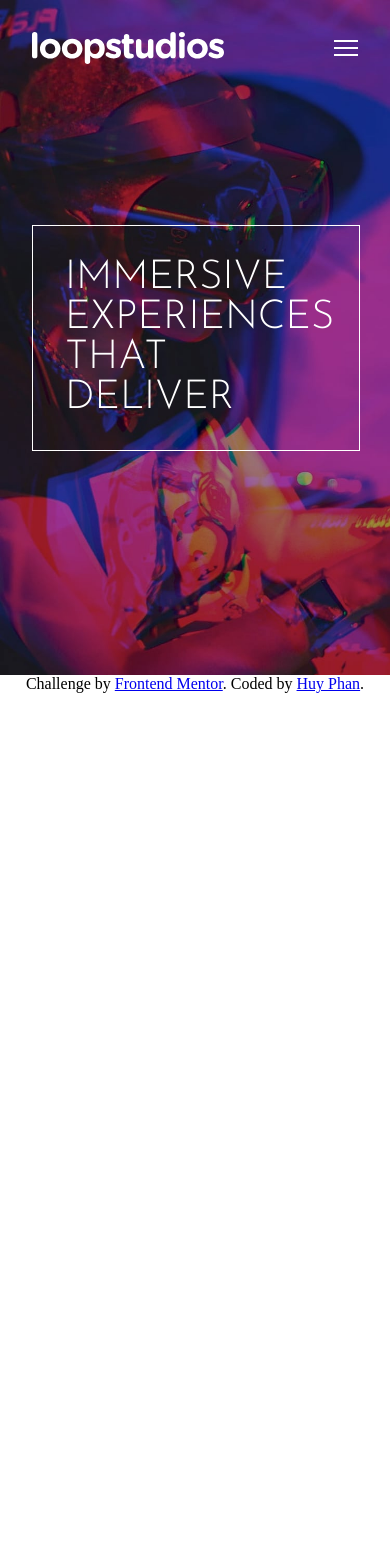
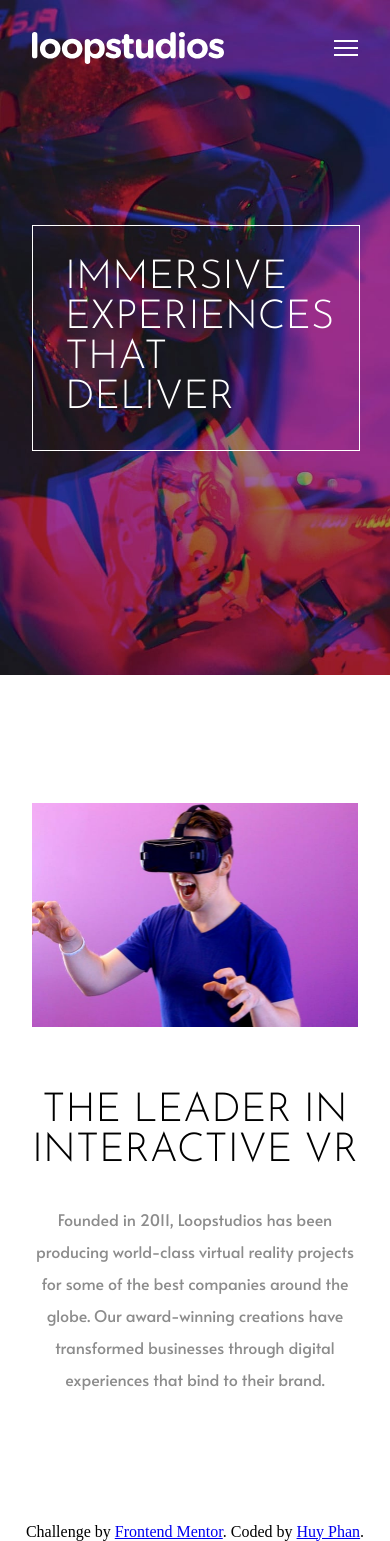
Before and after one commit to huyphan2210/loopstudios-landing-page, a React (Vite) app: page / in a window 390 px wide. Before the commit the page ends 844 px from the top, so only its background shows below. Built offline with nearby package versions, Linux system fonts and the light colour scheme.

Commit message:
Intro section

```diff
--- a/src/components/Main/Main.css
+++ b/src/components/Main/Main.css
@@ -25,7 +25,47 @@
             margin-block: 0;
             font-weight: 100;
         }
+#content {
+    padding: 10vw;
+}
+    #intro {
+        position: relative;
+    }
+        #intro img:nth-child(1) {
+            width: 60%;
+        }
+        #intro img:nth-child(2) {
+            display: none;
+            width: 100%;
+        }
+        #intro hgroup {
+            background-color: white;
+            position: absolute;
+            right: 0;
+            bottom: 0;
+            width: 45%;
+            padding: 5vw 0 0 5vw;
+        }
+            #intro hgroup h1 {
+                margin-block-start: 0;
+                margin-block-end: 2rem;
+                font-size: 4rem;
+                text-transform: uppercase;
+                font-family: 'Josefin Sans', sans-serif;
+                font-weight: 100;
+            }
+            #intro hgroup p {
+                margin-block-end: 0;
+                font-family: Alata, sans-serif;
+                line-height: 2rem;
+                color: var(--dark-gray);
+            }
 
+@media screen and (min-aspect-ratio: 1) and (max-width: 1024px){
+    #intro hgroup h1 {
+        font-size: 2.5rem;
+    }
+}
 @media screen and (max-aspect-ratio: 1) {
     #hero {
         background-image: url(../../assets//images/mobile/image-hero.jpg);
@@ -39,4 +79,25 @@
         #hero hgroup h1 {
             font-size: 2.5rem;
         }
+    #content {
+        padding: 8rem 2rem;
+    }
+
+        #intro img:nth-child(1) {
+            display: none;
+            width: 60%;
+        }
+        #intro img:nth-child(2) {
+            display: block;
+        }
+        #intro hgroup {
+            margin-block-start: 4rem;
+            position: static;
+            padding: 0;
+            width: 100%;
+            text-align: center;
+        }
+        #intro hgroup h1 {
+            font-size: 2.5rem;
+        }
 }
--- a/src/components/Main/MainContent.tsx
+++ b/src/components/Main/MainContent.tsx
@@ -1,4 +1,10 @@
-import './Main.css'
+import './Main.css';
+
+// Desktop imgs
+import interactive from '../../assets/images/desktop/image-interactive.jpg';
+
+// Mobile imgs
+import interactiveMobile from '../../assets/images/mobile/image-interactive.jpg';
 
 function Main() {
     return (
@@ -8,6 +14,21 @@ function Main() {
                     <h1>Immersive Experiences that deliver</h1>
                 </hgroup>
             </section>
+            <section id='content'>
+                <section id='intro'>
+                    <img src={interactive} alt="Interactive" loading='lazy'></img>
+                    <img src={interactiveMobile} alt="Interactive" loading='lazy'></img>
+                    <hgroup>
+                        <h1>The leader in interactive vr</h1>
+                        <p>
+                            Founded in 2011, Loopstudios has been producing world-class virtual reality
+                            projects for some of the best companies around the globe. Our award-winning
+                            creations have transformed businesses through digital experiences that bind
+                            to their brand.
+                        </p>
+                    </hgroup>
+                </section>
+            </section>
         </main>
     )
 }
```
